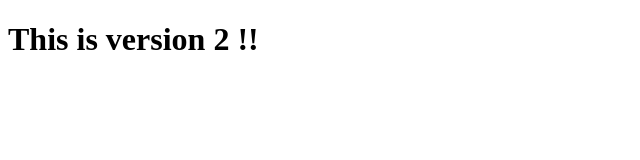
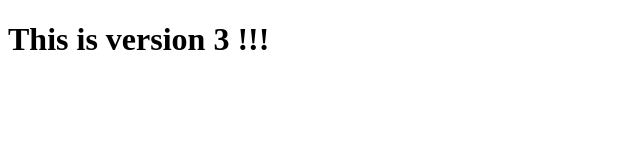
Before and after one commit to Shivani-1416/GitDemo, a plain HTML site: page index.html in a window 1280 px wide. Shown: the full height of the page, 0-640 px from the left. Drawn offline with Linux system fonts and the light colour scheme.

Commit message:
version 3 of index.html

```diff
--- a/index.html
+++ b/index.html
@@ -6,6 +6,6 @@
     <title>Document</title>
 </head>
 <body>
-    <h1>This is version 2 !!</h1>
+    <h1>This is version 3 !!!</h1>
 </body>
 </html>
```
